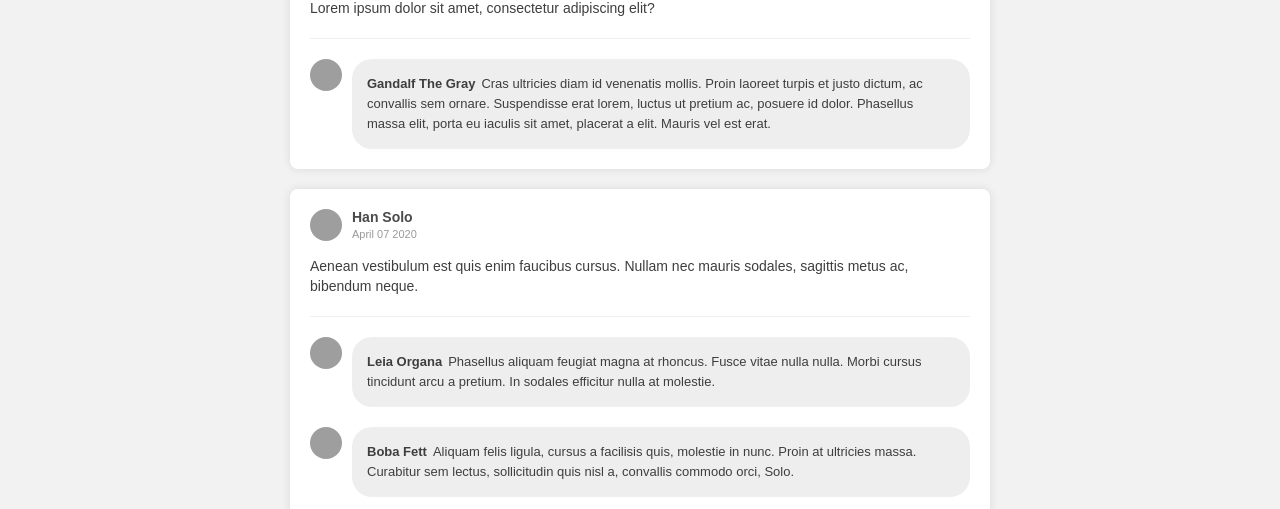
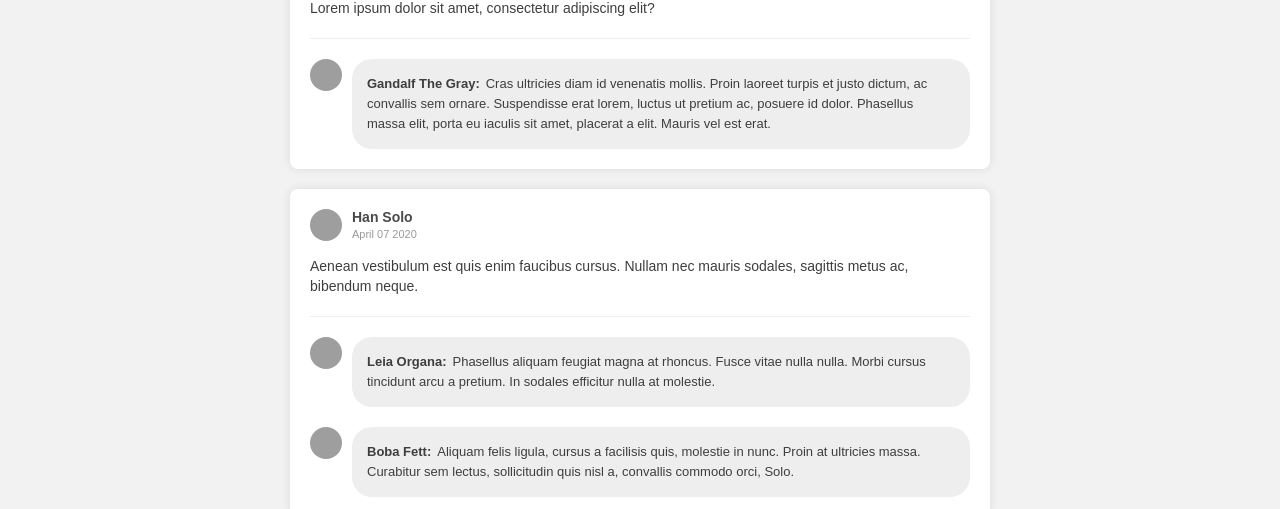
Before and after one commit to cvbordalo/facebook-interface, a React app: page / in a window 1280 px wide. Shown: the part 153-662 px from the top of the page. Built offline with nearby package versions, Linux system fonts and the light colour scheme; grey boxes are pictures that could not be loaded.

Commit message:
fix: A small error on the comment section

```diff
--- a/src/components/PostItem.js
+++ b/src/components/PostItem.js
@@ -20,7 +20,7 @@ function PostComments({ comments }) {
         <div key={comment.id} className="comment">
           <img className="avatar" src={comment.author.avatar} />
           <p>
-            <span>{comment.author.name}</span>
+            <span>{comment.author.name}:</span>
             {comment.content}
           </p>
         </div>
```
